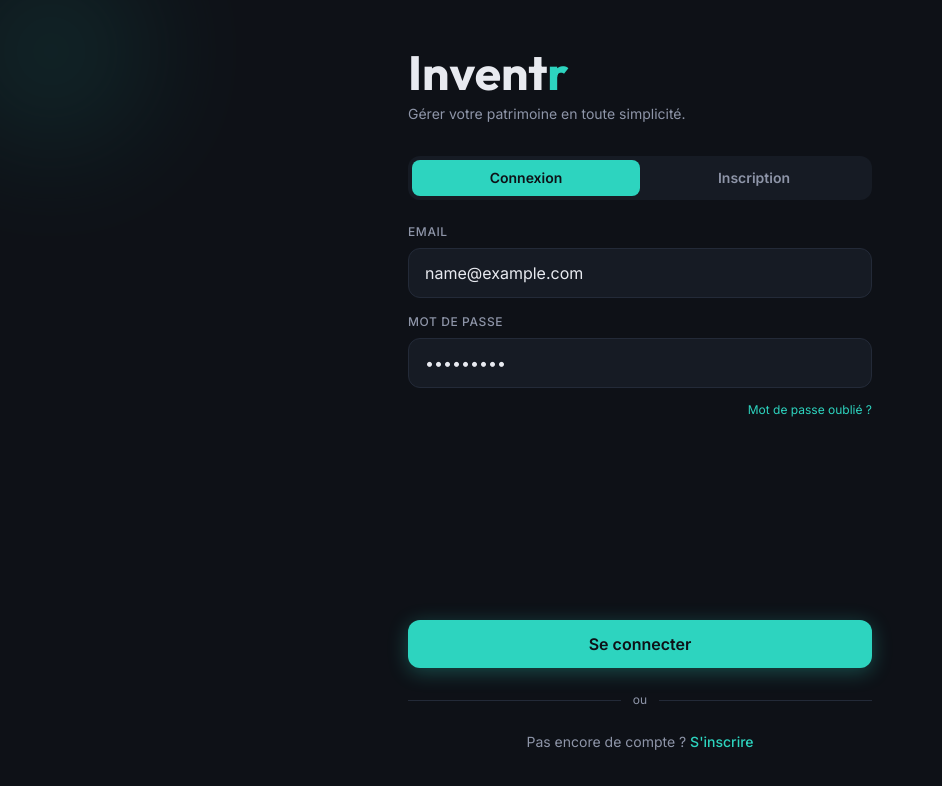
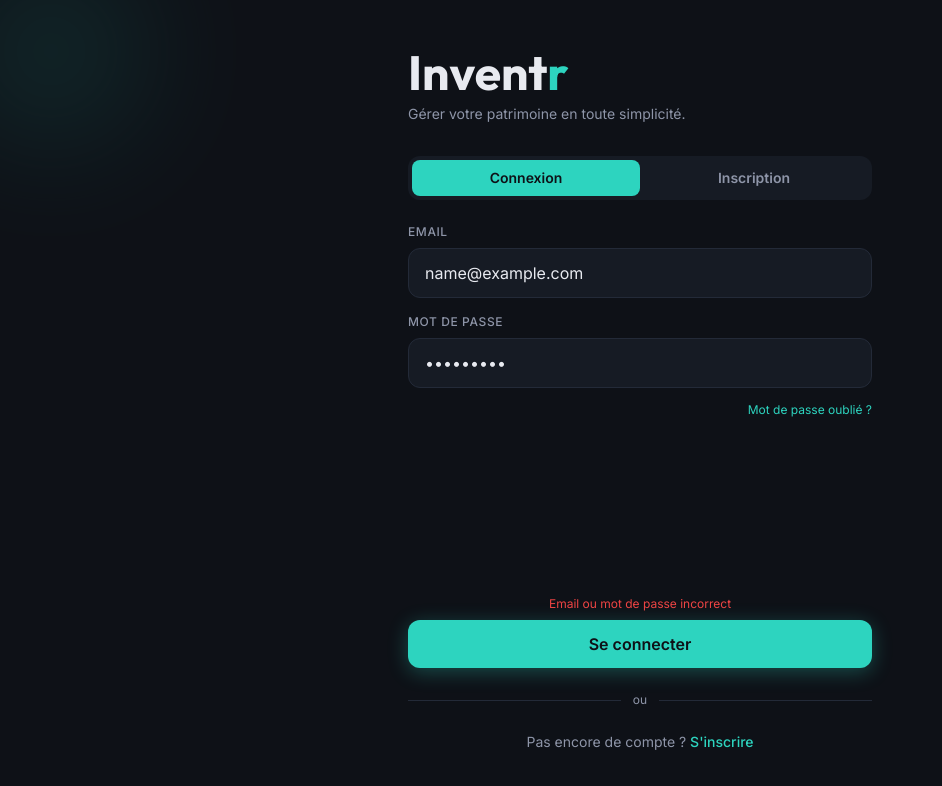
Before and after one commit to Pas-nou/inventr, an Angular app in the folder frontend/: page /login in a window 1280 px wide. Both pictures are taken after typing "name@example.com", "Sample123" into the empty fields and a click on the button "Se connecter". Shown: the top 786 px of the page, without its empty margins (0-942 px from the left). Built offline with nearby package versions, Linux system fonts and the light colour scheme; no server answers.

Commit message:
feat: add global error message on login and register forms

```diff
--- a/frontend/src/app/features/auth/auth.html
+++ b/frontend/src/app/features/auth/auth.html
@@ -119,6 +119,12 @@
 
         <!-- * Fixed area at the bottom of the page -->
         <div class="mt-auto">
+
+          <!-- * Error message -->
+         @if (errorMessage) {
+           <p class="text-error text-xs text-center mb-2">{{errorMessage}}</p>
+        }
+
           <!-- * Submit button -->
           <button
             type="submit"
@@ -283,8 +289,15 @@
           }
         </div>
 
+
         <!-- * Fixed area at the bottom of the page -->
         <div class="mt-auto">
+
+          <!-- * Error message -->
+          @if (errorMessage) {
+            <p class="text-error text-xs text-center mb-2">{{errorMessage}}</p>
+          }
+
           <!-- * Submit button -->
           <button
             type="submit"
```
